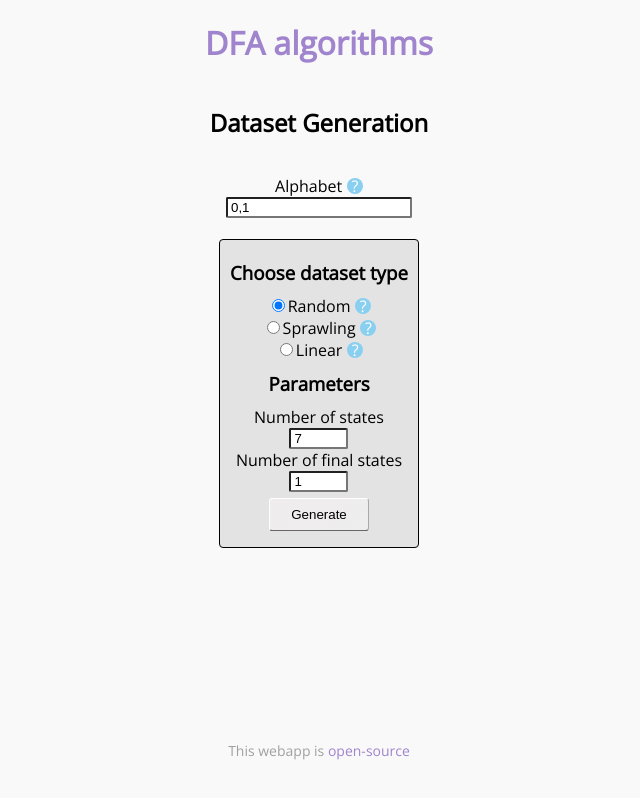
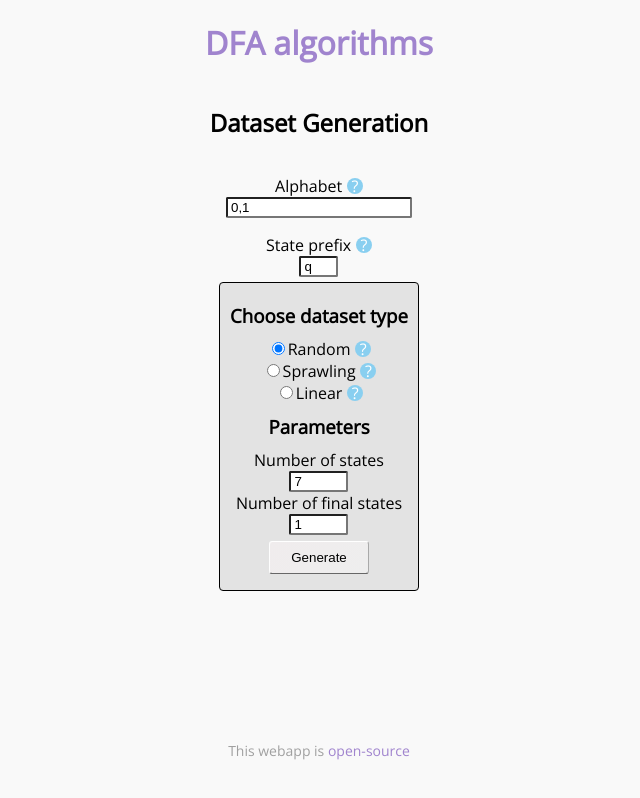
Before and after one commit to StenAL/dfa-algorithms, a React (Create React App) app: page /datasets in a window 1280 px wide. Shown: the whole page, without its empty margins (321-961 px from the left). Built offline with nearby package versions, Linux system fonts and the light colour scheme.

Commit message:
Add ability to customize state prefix in dataset generation

```diff
--- a/src/components/datasets/DatasetGeneration.tsx
+++ b/src/components/datasets/DatasetGeneration.tsx
@@ -1,15 +1,48 @@
 import { useState } from "react";
+import { default as Tooltip } from "react-tooltip";
 import AlphabetInput from "../input/dfa/AlphabetInput";
 import DatasetGenerator from "./DatasetGenerator";
 
 export default function DatasetGeneration() {
     const [alphabet, setAlphabet] = useState<string[]>(["0", "1"]);
-    // todo: let user set stateprefix
+    const [statePrefix, setStatePrefix] = useState<string>("q");
     return (
         <div className={"page-container"}>
             <h2>Dataset Generation</h2>
             <AlphabetInput alphabet={alphabet} callback={setAlphabet} />
-            <DatasetGenerator alphabet={alphabet} statePrefix={"q"} />
+            <label htmlFor={"statePrefix"}>
+                State prefix
+                <span className={"info-tooltip"} data-tip data-for="state-prefix-help">
+                    ?
+                </span>
+            </label>
+            <Tooltip
+                place={"top"}
+                type={"info"}
+                id="state-prefix-help"
+                effect={"solid"}
+                multiline={true}
+            >
+                <span>
+                    The state prefix is prepended to name of every state in the generated DFA.
+                    <br />
+                    For example, if the prefix is "q", then the states in the DFA will be "q0",
+                    "q1", etc.
+                    <br />
+                    This is useful to customize if you wish to generate and compare different DFAs
+                    and want to differentiate their states with different prefixes.
+                </span>
+            </Tooltip>
+            <input
+                className={"state-prefix"}
+                name={"statePrefix"}
+                type={"text"}
+                value={statePrefix}
+                onChange={(event) => {
+                    setStatePrefix(event.target.value);
+                }}
+            />
+            <DatasetGenerator alphabet={alphabet} statePrefix={statePrefix} />
         </div>
     );
 }
--- a/src/index.scss
+++ b/src/index.scss
@@ -128,6 +128,10 @@ input[type="text"] {
     display: flex;
     flex-direction: column;
     align-items: center;
+}
+
+.state-prefix {
+    max-width: 30px;
 }
 
 .dfa-inputs-container {
```
Also changed, not shown: 1 other file (tests, documents, lock files or other folders).
